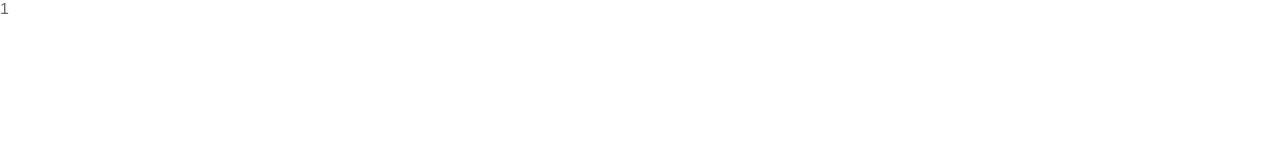
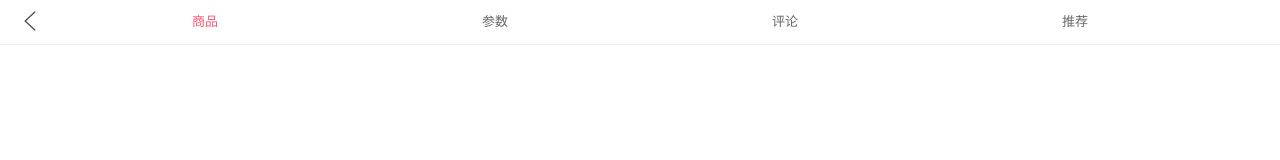
Before and after one commit to DamonMok/supermall, a Vue app: page /detail/1 in a window 1280 px wide. Shown: the top 160 px of the page. Built offline with nearby package versions, Linux system fonts and the light colour scheme.

Commit message:
完成详情页导航栏

```diff
--- a/src/views/detail/Detail.vue
+++ b/src/views/detail/Detail.vue
@@ -1,8 +1,12 @@
 <template>
-  <div id="detail">{{ id }}</div>
+  <div id="detail">
+    <detail-nav-bar></detail-nav-bar>
+  </div>
 </template>
 
 <script>
+import DetailNavBar from 'views/detail/childComps/DetailNavBar'
+
 export default {
   name: 'detail',
   data() {
@@ -10,6 +14,9 @@ export default {
       id: null
     };
   },
+  components: {
+    DetailNavBar
+  },
   created() {
     this.id = this.$route.params.id
   }
--- /dev/null
+++ b/src/views/detail/childComps/DetailNavBar.vue
@@ -0,0 +1,57 @@
+<template>
+  <nav-bar>
+    <template #left>
+      <img class="back" src="~assets/img/common/back.svg" alt="" @click="didClickedBack">
+    </template>
+    <template #center>
+      <div class="title">
+        <div class="title-item" v-for="(item, index) in title" :key=index :class="{active: currentIndex===index}" @click="didClickedNavBar(index)">{{ item }}</div>
+      </div>
+    </template>
+  </nav-bar>
+</template>
+
+<script>
+import NavBar from "components/common/navbar/NavBar";
+
+export default {
+  components: {
+    NavBar,
+  },
+  data() {
+    return {
+      title:['商品', '参数', '评论', '推荐'],
+      currentIndex:0
+    }
+  },
+  methods: {
+    didClickedNavBar(index) {
+      this.currentIndex = index
+    },
+
+    didClickedBack() {
+      this.$router.go(-1)
+    }
+  }
+};
+</script>
+
+<style scoped>
+.title {
+  display: flex;
+  font-size: 13px;
+}
+
+.title-item {
+  flex: 1;
+}
+
+.active {
+  color: var(--color-high-text);
+}
+
+.back {
+  margin-top: 10px;
+}
+
+</style>
```
